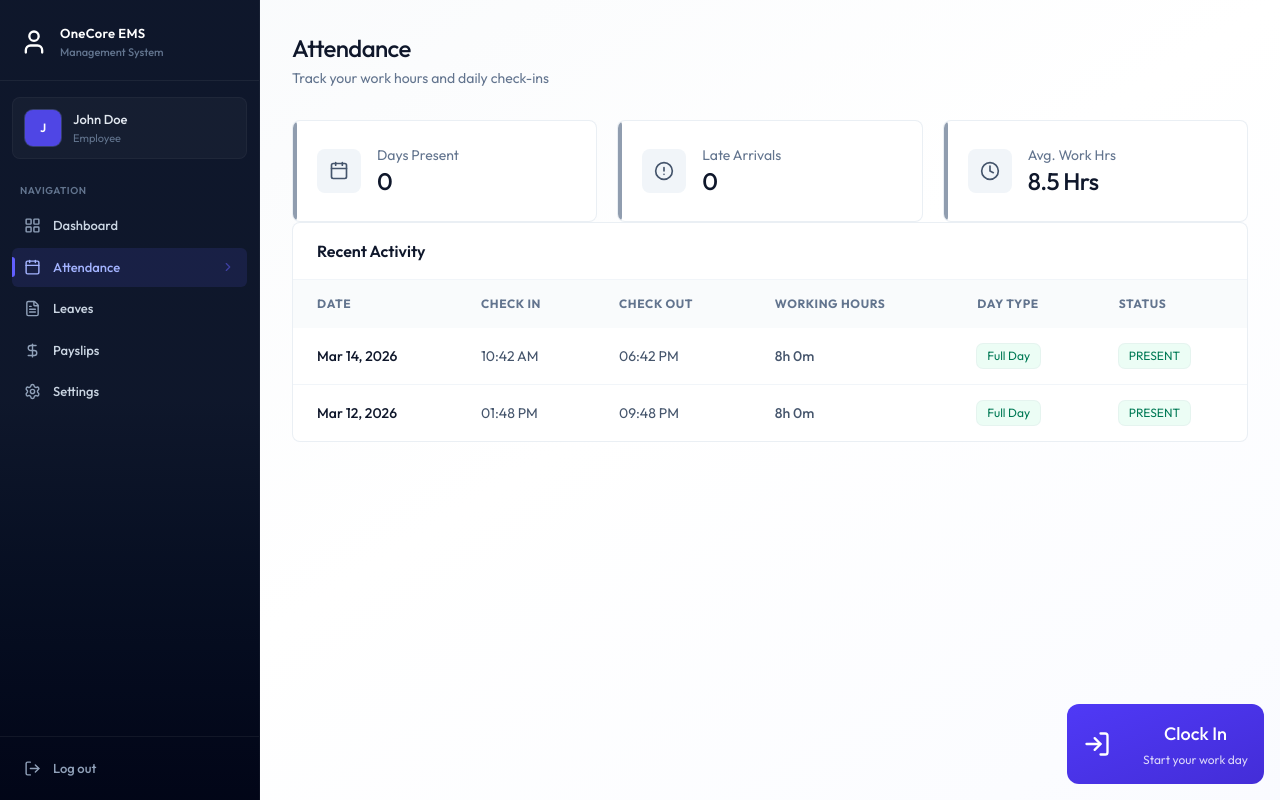
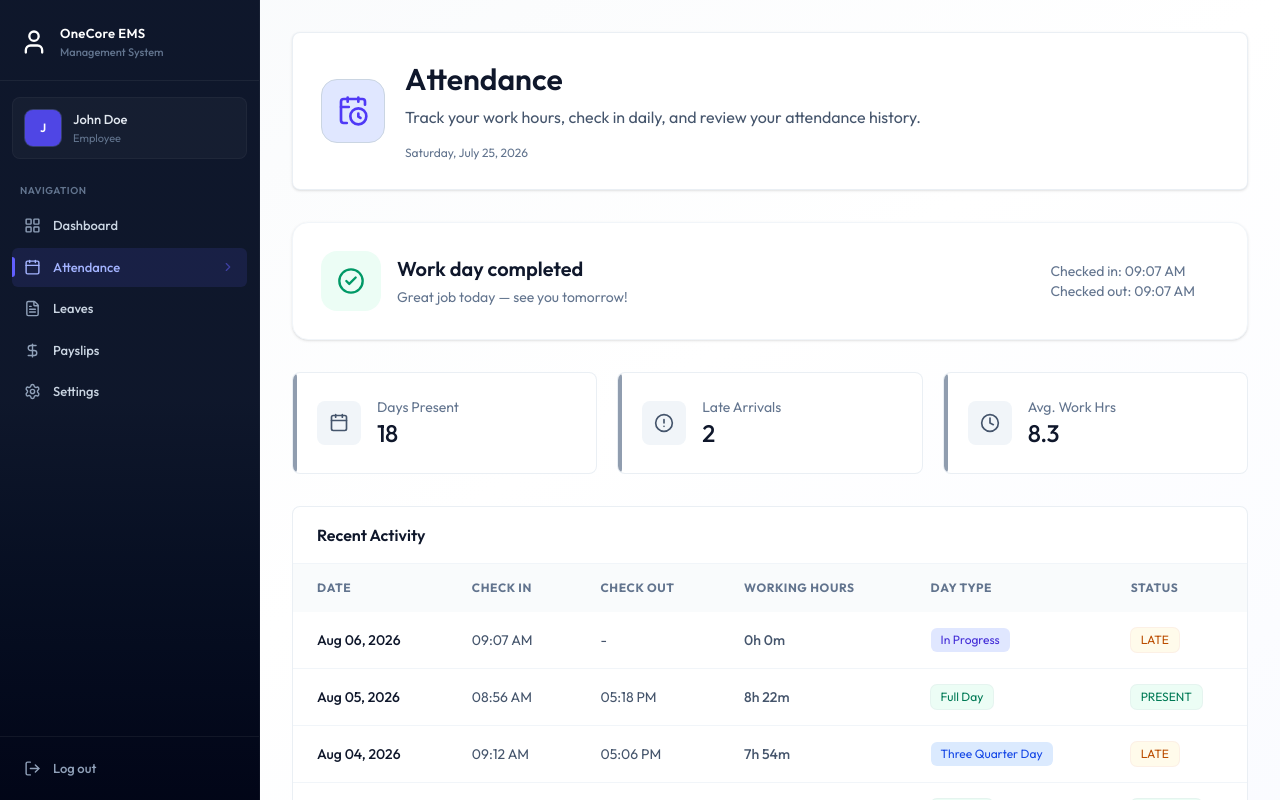
Before and after one commit to hiteshmahajan434/EMS, a React (Vite) app in the folder frontend/: page /attendance in a window 1280 px wide. Built offline with nearby package versions, Linux system fonts and the light colour scheme; the HTML template or start-up script is replaced by a standard one.

Commit message:
Updated Employee Attendance Page UI

```diff
--- a/frontend/src/assets/assets.jsx
+++ b/frontend/src/assets/assets.jsx
@@ -276,32 +276,75 @@ export const dummyPayslipData = [
     },
 ];
 
-export const dummyAttendanceData = [
-    {
-        _id: "69b68d19f4437fdd254d5a68",
-        employeeId: "69b411e6f8a807df391d7b13",
-        date: "2026-03-14T18:30:00.000Z",
-        checkIn: "2026-03-15T10:42:33.966Z",
-        checkOut: "2026-03-15T18:42:37.476Z",
-        status: "PRESENT",
-        workingHours: 8,
-        dayType: "Full Day",
-        createdAt: "2026-03-15T10:42:33.973Z",
-        updatedAt: "2026-03-15T10:42:37.479Z",
+export const dummyAttendanceData = {
+    success: true,
+
+    summary: {
+        workingDays: 22,
+        daysPresent: 18,
+        lateArrivals: 2,
+        averageWorkingHours: 8.3
     },
-    {
-        _id: "69b415b9f8a807df391d7bcc",
-        employeeId: "69b411e6f8a807df391d7b13",
-        date: "2026-03-12T18:30:00.000Z",
-        checkIn: "2026-03-13T13:48:41.416Z",
-        checkOut: "2026-03-13T21:48:42.430Z",
-        status: "PRESENT",
-        workingHours: 8,
-        dayType: "Full Day",
-        createdAt: "2026-03-13T13:48:41.418Z",
-        updatedAt: "2026-03-13T13:48:42.433Z",
+
+    todayRecord: {
+        checkIn: "2026-08-06T09:07:00.000Z",
+        // checkIn: null,
+        // checkOut: null,
+        checkOut: "2026-08-06T09:07:00.000Z",
     },
-];
+
+    attendanceHistory: [
+        {
+            _id: "1",
+            date: "2026-08-06T00:00:00.000Z",
+            checkIn: "2026-08-06T09:07:00.000Z",
+            checkOut: null,
+            workingHours: 0,
+            dayType: null,
+            status: "LATE"
+        },
+        {
+            _id: "2",
+            date: "2026-08-05T00:00:00.000Z",
+            checkIn: "2026-08-05T08:56:00.000Z",
+            checkOut: "2026-08-05T17:18:00.000Z",
+            workingHours: 8.37,
+            dayType: "Full Day",
+            status: "PRESENT"
+        },
+        {
+            _id: "3",
+            date: "2026-08-04T00:00:00.000Z",
+            checkIn: "2026-08-04T09:12:00.000Z",
+            checkOut: "2026-08-04T17:06:00.000Z",
+            workingHours: 7.9,
+            dayType: "Three Quarter Day",
+            status: "LATE"
+        },
+        {
+            _id: "4",
+            date: "2026-08-03T00:00:00.000Z",
+            checkIn: "2026-08-03T08:50:00.000Z",
+            checkOut: "2026-08-03T17:11:00.000Z",
+            workingHours: 8.35,
+            dayType: "Full Day",
+            status: "PRESENT"
+        },
+        {
+            _id: "5",
+            date: "2026-08-02T00:00:00.000Z",
+            checkIn: "2026-08-02T08:58:00.000Z",
+            checkOut: "2026-08-02T17:04:00.000Z",
+            workingHours: 8.1,
+            dayType: "Full Day",
+            status: "PRESENT"
+        }
+    ],
+
+    user: {
+        isDeleted: false
+    }
+};
 
 
 export function getWorkingHoursDisplay(record) {
--- a/frontend/src/components/attendance/AttendanceStats.jsx
+++ b/frontend/src/components/attendance/AttendanceStats.jsx
@@ -1,19 +1,11 @@
 import { AlertCircleIcon, CalendarIcon, ClockIcon } from 'lucide-react';
 import React from 'react'
 
-const AttendanceStats = ({history}) => {
-    const totalPresent = history.filter((h) => {
-        h.status === "PRESENT" | h.status === "LATE"
-    }).length;
-
-    const totalLate = history.filter((h) => {
-        h.status === "LATE"
-    }).length;
-
+const AttendanceStats = ({summary}) => {
     const stats = [
-        {label: "Days Present", value: totalPresent, icon: CalendarIcon},
-        {label: "Late Arrivals", value: totalLate, icon: AlertCircleIcon},
-        {label: "Avg. Work Hrs", value: "8.5 Hrs", icon: ClockIcon},
+        {label: "Days Present", value: summary.daysPresent, icon: CalendarIcon},
+        {label: "Late Arrivals", value: summary.lateArrivals, icon: AlertCircleIcon},
+        {label: "Avg. Work Hrs", value: summary.averageWorkingHours, icon: ClockIcon},
     ]
 
   return (
--- a/frontend/src/components/attendance/CheckInButton.jsx
+++ b/frontend/src/components/attendance/CheckInButton.jsx
@@ -1,8 +1,9 @@
-import { Loader2Icon, LogInIcon, LogOutIcon } from 'lucide-react';
-import React, { useState } from 'react'
+import { Loader2Icon, LogInIcon, LogOutIcon, CheckCircle2 } from 'lucide-react'
+import { useState } from 'react';
+import { format } from 'date-fns';
 
-const CheckInButton = ({todayRecord, onAction}) => {
-    const [loading, setLoading] = useState(false);
+function CheckInButton({ todayRecord, onAction }) {
+    const [loading, setLoading] = useState(false)
 
     const handleAttendance = async () => {
         setLoading(true);
@@ -12,44 +13,113 @@ const CheckInButton = ({todayRecord, onAction}) => {
         }, 1000);
     }
 
-    if(todayRecord?.checkOut){
+    const isCheckedIn = !!todayRecord?.checkIn;
+    const isComplete = !!todayRecord?.checkOut;
+    const now = format(new Date(), "hh:mm a");
+
+    if (isComplete) {
         return (
-            <div className='flex flex-col items-center justify-center p-8 bg-slate-50 rounded-2xl border border-slate-200'>
-                <h3 className='text-lg font-bold text-slate-900'>Work Day Completed</h3>
-                <p className='text-slate-500 text-sm mt-1'>Great job! See you tomorrow</p>
+            <div className="bg-white border border-slate-100 rounded-2xl shadow-sm p-6 sm:p-7 flex flex-col sm:flex-row items-center justify-between gap-5">
+                <div className="flex items-center gap-4 text-center sm:text-left">
+                    <div className="p-4 rounded-2xl bg-emerald-50 text-emerald-600">
+                        <CheckCircle2 className="w-7 h-7" />
                     </div>
-        )
+                    <div>
+                        <h3 className="text-xl font-semibold text-slate-900">
+                            Work day completed
+                        </h3>
+                        <p className="text-slate-500 text-sm mt-1">
+                            Great job today — see you tomorrow!
+                        </p>
+                    </div>
+                </div>
+
+                <div className="text-sm text-slate-500 pr-6">
+                    {todayRecord.checkIn && (
+                        <p>
+                            Checked in:{" "}
+                            {format(new Date(todayRecord.checkIn), "hh:mm a")}
+                        </p>
+                    )}
+                    {todayRecord.checkOut && (
+                        <p>
+                            Checked out:{" "}
+                            {format(new Date(todayRecord.checkOut), "hh:mm a")}
+                        </p>
+                    )}
+                </div>
+            </div>
+        );
     }
 
-    const isCheckedIn = !!todayRecord?.isCheckedIn;
+    return (
+        <div className="bg-white border border-slate-200 rounded-2xl shadow-sm overflow-hidden">
+            <div className="p-6 sm:p-8 flex flex-col lg:flex-row lg:items-center lg:justify-between gap-6">
+                <div>
+                    <p className="text-xs font-semibold uppercase tracking-wider text-slate-400 mb-2">
+                        Today · {format(new Date(), "EEEE, MMM d")}
+                    </p>
 
-  return (
-    <div className='absolute bottom-4 right-4 flex flex-col z-1'>
+                    <h2 className="text-2xl font-semibold text-slate-800">
+                        {isCheckedIn
+                            ? "You're on the clock"
+                            : "Ready to start your day?"}
+                    </h2>
+
+                    <p className="text-slate-500 mt-1 max-w-md">
+                        {isCheckedIn
+                            ? "Don't forget to clock out when you finish your shift."
+                            : "Tap the button to record your check-in time."}
+                    </p>
+
+                    <p className="text-sm text-slate-400 mt-3">
+                        Current time: {now}
+                    </p>
+
+                    {isCheckedIn && todayRecord.checkIn && (
+                        <p className="text-sm text-indigo-500 mt-1 font-medium">
+                            Checked in at{" "}
+                            {format(new Date(todayRecord.checkIn), "hh:mm a")}
+                        </p>
+                    )}
+                </div>
+
                 <button
-            className={`w-full max-w-xs flex justify-between items-center gap-8 p-4 rounded-xl bg-linear-to-br text-white
-                ${isCheckedIn ? "from-slate-700 to-slate-900" : "from-indigo-600 to-indigo-700"}`}
                     onClick={handleAttendance}
                     disabled={loading}
+                    className={`flex items-center justify-center gap-4 px-8 py-4 rounded-2xl text-white font-medium text-lg shadow-md transition-all active:scale-[0.98] lg:min-w-[210px] ${
+                        isCheckedIn
+                            ? "bg-slate-600 hover:bg-slate-700"
+                            : "bg-indigo-500 hover:bg-indigo-600 shadow-indigo-500/25"
+                    }`}
                 >
                     {loading ? (
-                <Loader2Icon className='size-7 animate-spin'/>
+                        <Loader2Icon className="size-7 animate-spin" />
                     ) : isCheckedIn ? (
-                <LogOutIcon className='size-7'/>
+                        <LogOutIcon className="size-7" />
                     ) : (
-                <LogInIcon className='size-7'/>
+                        <LogInIcon className="size-7" />
                     )}
 
-            <div className='relative flex flex-col items-center text-center'>
-                <h2 className='text-lg font-medium mb-1'>
-                    {loading ? "Processing..." : isCheckedIn ? "Clock Out" : "Clock In"}
-                </h2>
-                <p className='text-xs opacity-80'>
-                    {isCheckedIn ? "Click to end your shift" : "Start your work day"}
-                </p>
+                    <div className="text-left">
+                        <span className="block">
+                            {loading
+                                ? "Processing…"
+                                : isCheckedIn
+                                ? "Clock out"
+                                : "Clock in"}
+                        </span>
+
+                        <span className="block text-xs font-normal opacity-80 mt-0.5">
+                            {isCheckedIn
+                                ? "End your shift"
+                                : "Start your shift"}
+                        </span>
                     </div>
                 </button>
             </div>
-  )
+        </div>
+    );
 }
 
-export default CheckInButton
+export default CheckInButton;
--- a/frontend/src/components/layout/PageHero.jsx
+++ b/frontend/src/components/layout/PageHero.jsx
@@ -4,7 +4,7 @@ function PageHero({ icon: Icon, title, subtitle, badge }) {
   const today = format(new Date(), "EEEE, MMMM d, yyyy");
 
   return (
-    <div className="card p-6 sm:p-7 mb-8 bg-white border border-slate-300 shadow-md">
+    <div className="card p-6 sm:p-7 mb-8 bg-white border border-slate-100 shadow-sm">
       <div className="flex flex-col lg:flex-row lg:items-center lg:justify-between gap-6">
         <div className="flex items-center gap-5">
           {Icon && (
--- a/frontend/src/components/layout/QuickActions.jsx
+++ b/frontend/src/components/layout/QuickActions.jsx
@@ -22,7 +22,7 @@ const QuickActions = () => {
   ];
 
   return (
-    <div className="card bg-white border border-slate-300 shadow-md rounded-2xl p-5 h-full">
+    <div className="card bg-white border border-slate-100 shadow-md rounded-2xl p-5 h-full">
       <h2 className="text-lg font-semibold mb-4">
         Quick Actions
       </h2>
--- a/frontend/src/components/layout/TodayAttendance.jsx
+++ b/frontend/src/components/layout/TodayAttendance.jsx
@@ -2,7 +2,7 @@ import React from 'react'
 
 const TodayAttendance = ({ todayAttendance }) => {
     return (
-        <div className="card bg-white border border-slate-300 shadow-md rounded-2xl p-6">
+        <div className="card bg-white border border-slate-100 shadow-md rounded-2xl p-6">
 
             <h2 className="text-lg font-semibold mb-5">
                 Today's Attendance
--- a/frontend/src/pages/Attendance.jsx
+++ b/frontend/src/pages/Attendance.jsx
@@ -4,17 +4,28 @@ import Loading from "../components/Loading";
 import CheckInButton from "../components/attendance/CheckInButton";
 import AttendanceStats from "../components/attendance/AttendanceStats";
 import { AttendanceHistory } from "../components/attendance/AttendanceHistory";
+import { CalendarClock } from "lucide-react";
+import PageHero from "../components/layout/PageHero";
 
 const Attendance = () => {
+  const [summary, setSummary] = useState(null);
+  const [todayRecord, setTodayRecord] = useState(null);
   const [history, setHistory] = useState([]);
+  const [isDeleted, setIsDeleted] = useState(false);
   const [loading, setLoading] = useState(true);
-  const [isDeleted, setIsDeleted] = useState(false);
 
   const fetchData = useCallback(async () => {
-    setHistory(dummyAttendanceData);
-    setTimeout(() => {
+      setLoading(true);
+
+      // Later replace this with axios.get(...)
+      const response = dummyAttendanceData;
+
+      setSummary(response.summary);
+      setTodayRecord(response.todayRecord);
+      setHistory(response.attendanceHistory);
+      setIsDeleted(response.user.isDeleted);
+
       setLoading(false);
-    }, 1000)
   }, []);
 
   useEffect(() => {
@@ -23,34 +34,33 @@ const Attendance = () => {
 
   if(loading) return <Loading/>;
 
-  const today = new Date();
-  today.setHours(0, 0, 0, 0);
-
-  const todayRecord = history.find((r) => new Date(r.date).toDateString() === today.toDateString());
-
 return (
-    <div className="animate-fade-in">
-      <div className="page-header">
-        <h1 className="page-title">Attendance</h1>
-        <p className="page-subtitle">Track your work hours and daily check-ins</p>
-      </div>
+    <div className="animate-fade-in space-y-8">
+        <PageHero
+            icon={CalendarClock}
+            title="Attendance"
+            subtitle="Track your work hours, check in daily, and review your attendance history."
+        />
 
         {isDeleted ? (
-        <div className="mb-8 p-6 bg-rose-50 border border-rose-200 rounded-2xl text-center">
+            <div className="p-6 bg-rose-50 border border-rose-200 rounded-2xl text-center">
                 <p className="text-rose-600">
-            You can no longer clock in or out because your employee records have been marked as deleted
+                    You can no longer clock in or out because your employee
+                    records have been marked as deleted.
                 </p>
             </div>
         ) : (
-        <div className="mb-8">
-          <CheckInButton todayRecord={todayRecord} onAction={fetchData}/>
-        </div>
+            <CheckInButton
+                todayRecord={todayRecord}
+                onAction={fetchData}
+            />
         )}
 
-      <AttendanceStats history={history}/>
-      <AttendanceHistory history={history}/>
+        <AttendanceStats summary={summary} />
+
+        <AttendanceHistory history={history} />
     </div>
-  )
+);
 }
 
 export default Attendance
```
Also changed, not shown: 1 other file (tests, documents, lock files or other folders). Lines whose indentation alone changed are shown as unchanged.
